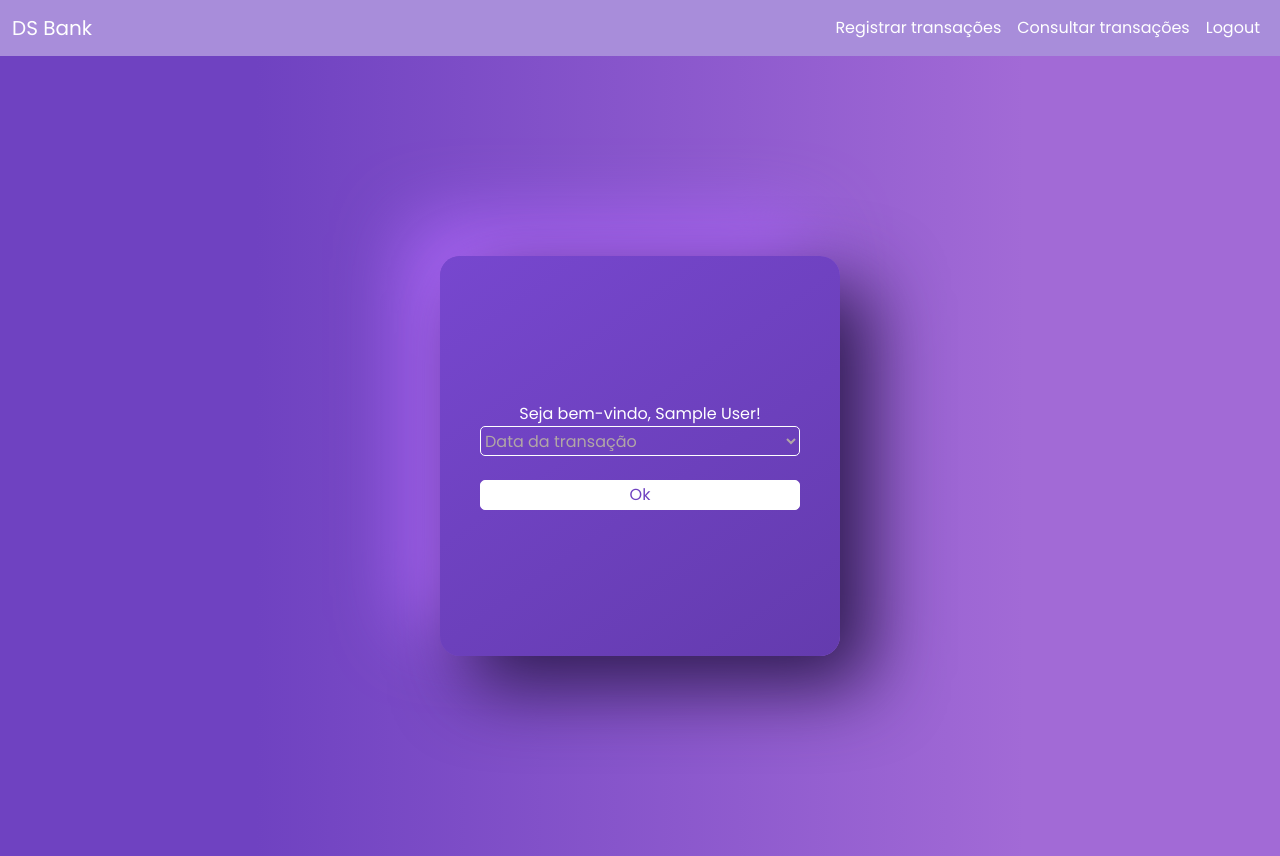
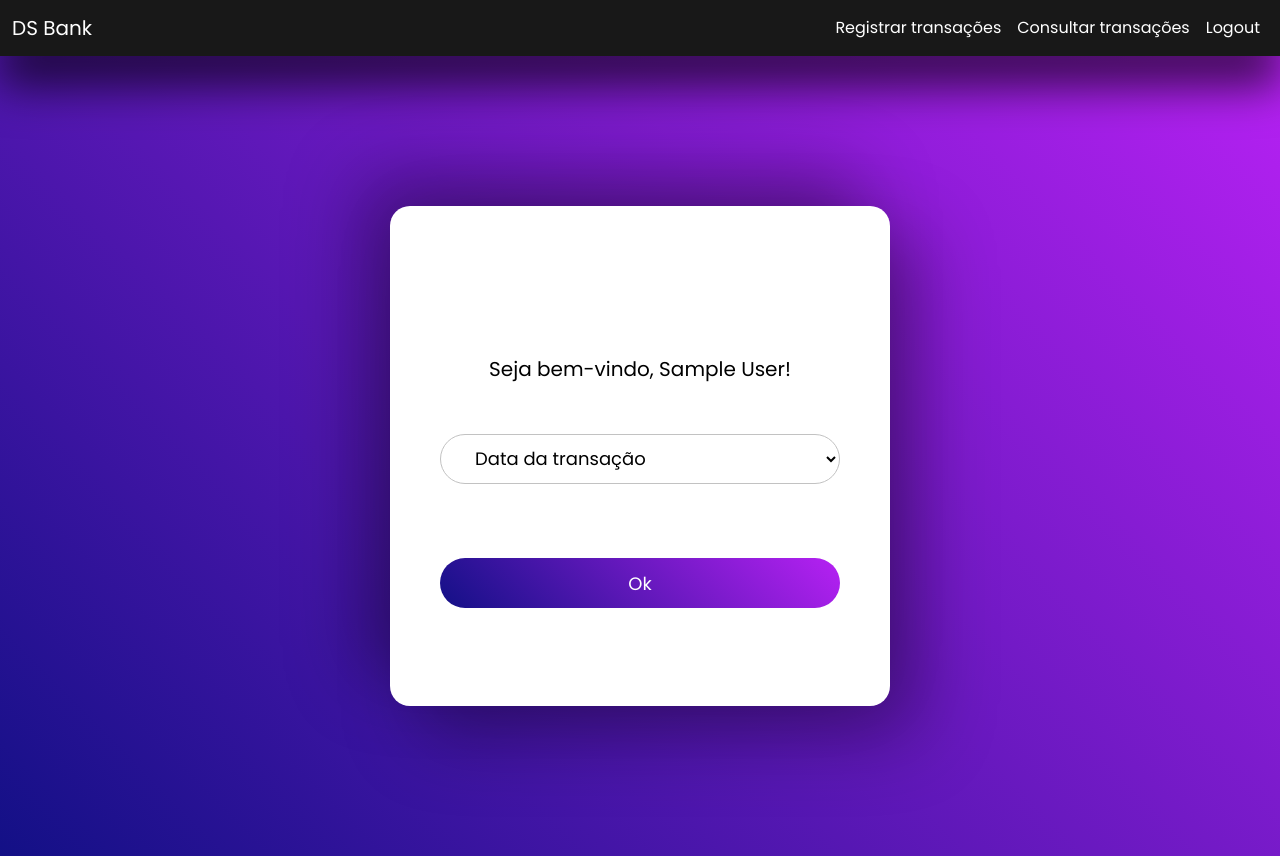
Before and after one commit to MikaelCrispim/post-get, a PHP site: page /php/verificacao.php in a window 1280 px wide. Run offline with PHP 8.4, Linux system fonts and the light colour scheme; the visitor is signed in with stand-in values (Sample User, id 1).

Commit message:
features: edit all css style and syntax the code

```diff
--- a/css/verificacao.css
+++ b/css/verificacao.css
@@ -1,17 +1,21 @@
-*{
+* {
     margin: 0px;
     padding: 0px;
     box-sizing: border-box;
     font-family: 'Poppins', sans-serif;
 }
+
 ::placeholder {
-    color: rgb(177, 166, 166);
+    color: #000;
 }
+
 nav {
-    background-color: #6f42c199;
+    background-color: #181818;
+    box-shadow: 0 30px 45px #000000a9;
 }
+
 .navbar {
-    --bs-navbar-hover-color: rgb(91, 0, 171);
+    --bs-navbar-hover-color: #323232;
 }
 
 .nav-link {
@@ -26,80 +30,132 @@ nav {
     color: #fff;
 }
 
+
 .form_verificacao {
-    background-image: linear-gradient(90deg, #6f42c1 20%, #a26ad6 80%);
+    background-image: linear-gradient(45deg, #131086, #b621f3);
     width: 100%;
     height: 100vh;
     display: flex;
     justify-content: center;
     align-items: center;
+    flex-direction: column;
 }
+
 label {
-    color: #fff;
-    padding: 0px 40px;
+    padding: 50px;
+    font-size: 20px;
+    text-align: center;
+    color: #000;
 }
+
 form {
     display: flex;
     justify-content: center;
     align-items: center;
-    flex-direction:column;
-    width: 400px;
-    height:400px;
+    flex-direction: column;
+    width: 500px;
+    height: 500px;
     border-radius: 8px;
+    /* background-color: #6f42c199; */
     border-radius: 20px;
-    background: linear-gradient(145deg, #7747cf, #643bae);
-    box-shadow:  29px 29px 75px #2c1a4d,
-             -29px -29px 75px #b26aff;
+    background: #fff;
+    box-shadow: 29px 29px 75px #00000056,
+        -29px -29px 75px #00000056;
 }
-select, input, button{
-    color:rgb(177, 166, 166);
-    height: 30px;
+
+select,
+input {
+    font-size: 18px;
+    color: black;
+    height: 50px;
     width: 80%;
-    border: 1px solid #fff;
-    border-radius: 5px;
+    border: 1px solid #C2C2C2;
+    border-radius: 100px;
     background-color: transparent;
+    padding-left: 30px;
 }
-input[type = "number"] {
+
+input[type="number"] {
+    color: black;
+}
+
+input[type="submit"] {
+    margin-top: 50px;
+    border: none;
+    padding-left: 0;
     color: #fff;
-}
-input[type = "submit"], button {
-    color: #6f42c1;
-    background-color:#fff;
-}
-button {
-    margin-top: 3px;
+    background: linear-gradient(45deg, #131086, #b621f3);
 }
 
 /*TABLE*/
 .consult {
-    background-image: linear-gradient(90deg, #6f42c1 20%, #a26ad6 80%);
+    background-image: linear-gradient(45deg, #131086, #b621f3);
     width: 100%;
-    height: 100vh;
+    height: 100%;
     display: flex;
     justify-content: center;
     align-items: center;
+    flex-direction: column;
+    padding-top: 50px;
+    padding-bottom: 50px;
 }
+
 table {
+    border-collapse: collapse;
     text-align: center;
     width: 80%;
     padding: 10px;
     margin: auto;
+    min-width: 90%;
+
 }
-thead {
-    color: aliceblue;
-    background-color:#000;
+
+tbody {
+    color: #fff;
+    font-size: 20px;
 }
-tbody{
-    color: #000;
-    background-color: rgb(255, 255, 255);
+
+tbody th {
+    color: #131086;
+    background: white;
+    padding: 12px 15px;
 }
-tbody tr:hover{
-    background-color: #6f42c1;
+
+tbody td {
+    padding: 12px 15px;
 }
-tbody tr{
-    background-color: #6f42c199;
-    color: #fff;
+
+tbody tr {
+    border-bottom: 1px solid #C2C2C2;
+    background-color: #ffffff20;
 }
+
+tbody tr:nth-child(even) {
+    border-bottom: 1px solid #C2C2C2;
+    background-color: #ffffff30;
+}
+
+tbody tr:hover {
+    background-color: #ffffff60;
+}
+
 p2:hover {
     color: #0b0;
 }
+
+::-webkit-scrollbar {
+    width: 5px;
+}
+
+::-webkit-scrollbar-track {
+    border-radius: 5px;
+}
+
+::-webkit-scrollbar-thumb {
+    background: #262626;
+    border-radius: 10px;
+}
+
+::-webkit-scrollbar-thumb:hover {
+    background: #060606;
+}
--- a/index.php
+++ b/index.php
@@ -21,7 +21,7 @@
                 <input type="text" name="name" placeholder="Nome" maxlength="15" required autofocus><br>
                 <input type="email" name="email" placeholder="Email" required><br>
                 <input type="password" name="password" placeholder="Senha" minlength="8" required><br>
-                <label style="color:#fff">Profissão</label><br>
+                <label style="color:#000">Profissão</label>
                 <select name="profession">
                     <option value = "administrativo" name="adm">Administrativo</option>
                     <option value = "comercial" name="cml">Comercial</option>
@@ -30,7 +30,7 @@
                     <option value = "outro" name="other">Outro</option>
                 </select><br>
                 <input type="submit" value="Cadastrar" class="button" name="btnCadastro">
-                <p style="margin-left:85px;color:#fff">Já possui uma conta? <a style="color:#fff" href="./src/login.php">Entrar</a></p>
+                <p style="margin-top:15px;color:#fff">Já possui uma conta? <a href="./src/login.php">Entrar</a></p>
             </form>
         </div>
         <a href="./php/sql/startBD.php" style="color:#fff;position:absolute; bottom:0; right:0;">Iniciar banco de dados</a>
--- a/php/login/sessionStart.php
+++ b/php/login/sessionStart.php
@@ -1,5 +1,5 @@
 <?php
-if(!isset($_SESSION)) {
+if (!isset($_SESSION)) {
     session_start();
 }
 ?>
--- a/php/sql/consultDados.php
+++ b/php/sql/consultDados.php
@@ -52,7 +52,7 @@ if(mysqli_num_rows($result) > 0) {
             <td>" . $row["formapagamento"]."</td>
             <td>" . $date->format('d/m/Y')."</td>
             <td>". $row["recebidaenviada"]."</td>
-            <tr>";
+            </tr>";
     }
     echo "</tbody>
     </table>";
--- a/php/verificacao.php
+++ b/php/verificacao.php
@@ -48,7 +48,7 @@ if(!isset($_SESSION['user'])){
             ?>
     <div class="form_verificacao">
     <form action="<?php echo $_SERVER['PHP_SELF']; ?>" method="get">
-    <label style="position:relative">Seja bem-vindo, <?php echo $_SESSION['name']?>!</label>
+    <label>Seja bem-vindo, <?php echo $_SESSION['name']?>!</label>
         <select name="verificacoes">
             <option value="1" name="dateFilter">Data da transação</option>
             <option value="2" name="valor">Valor</option>
```
Also changed, not shown: css/login.css (+73 -29 lines), css/registros.css (+46 -23 lines), css/style.css (+85 -34 lines), src/login.php (+7 -6 lines), src/registros.php (+23 -11 lines), css/Background.jpg.
